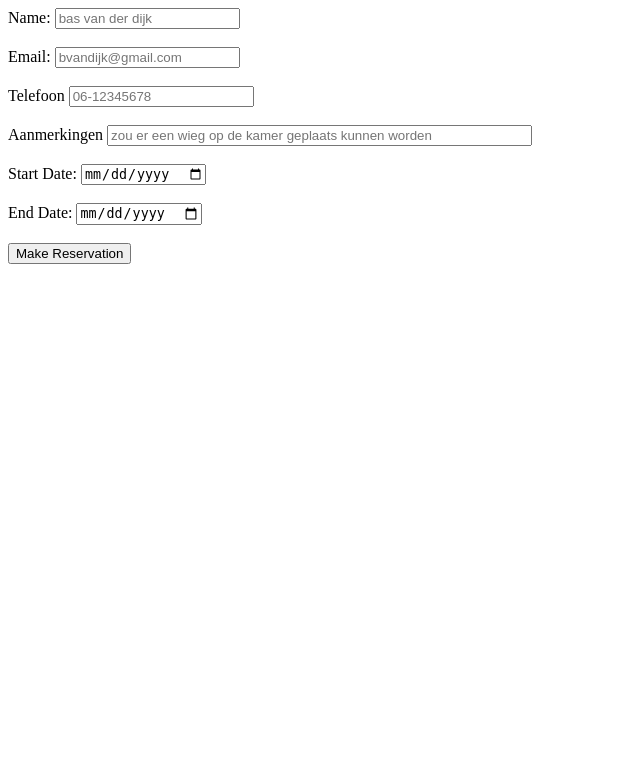
After one commit to DanielROC-dev/JeMeppe, a PHP site: page /index2.php in a window 1280 px wide. The commit adds this page. Shown: the top 783 px of the page, without its empty margins (0-640 px from the left). Run offline with PHP 8.4, Linux system fonts and the light colour scheme.

```diff
--- a/index.php
+++ b/index.php
@@ -5,6 +5,8 @@ table, th, td {
 }
 </style>
 <body>
+<button onclick="location.href='index2.php'" type="button">
+         test versie</button> <br><br>
     <table class="table table-striped table-hover ">
         <thead>
             <tr>
@@ -87,8 +89,7 @@ table, th, td {
 
 
       <input type="submit" value="Submit">
-    </form>
 
-
+</form>
 </body>
 </html>
--- /dev/null
+++ b/index2.php
@@ -0,0 +1,25 @@
+<html>
+    <body>
+        <form action="reservation.php" method="post">
+            <label for="name">Name:</label>
+            <input type="text" placeholder="bas van der dijk" id="name" name="name"><br><br>
+
+            <label for="email">Email:</label>
+            <input type="email" placeholder="bvandijk@gmail.com" id="email" name="email"><br><br>
+
+            <label>Telefoon</label>
+            <input type="tel" id="tel" placeholder="06-12345678" required name="tel" value=""><br> <br>
+
+            <label>Aanmerkingen</label>
+            <input type="text" id="notes" name="notes" placeholder="zou er een wieg op de kamer geplaats kunnen worden" size="50" value=""><br> <br>
+
+            <label for="start_date">Start Date:</label>
+            <input type="date" id="start_date" name="start_date"><br><br>
+
+            <label for="end_date">End Date:</label>
+            <input type="date" id="end_date" name="end_date"><br><br>
+
+            <input type="submit" value="Make Reservation">
+        </form>
+    </body>
+</html>
```
Also changed, not shown: reservation.php (added, +63 -0 lines).
